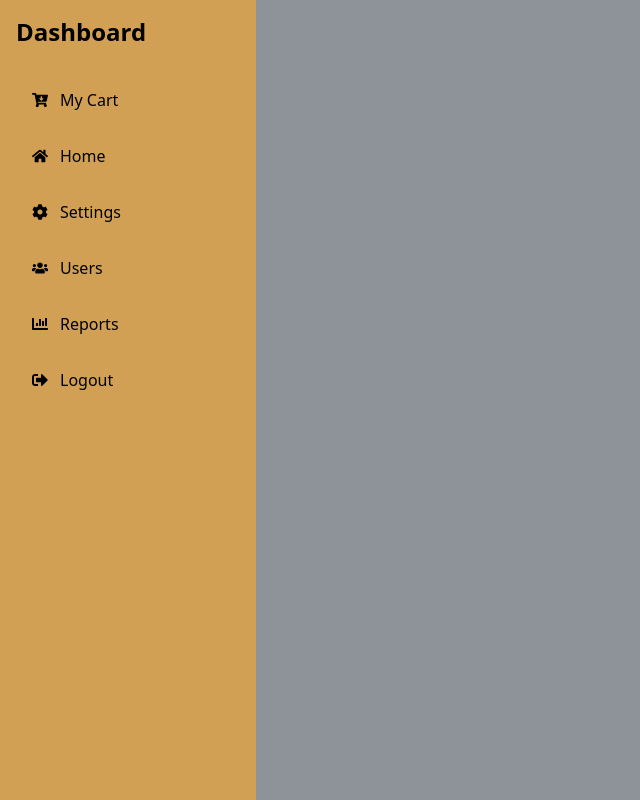
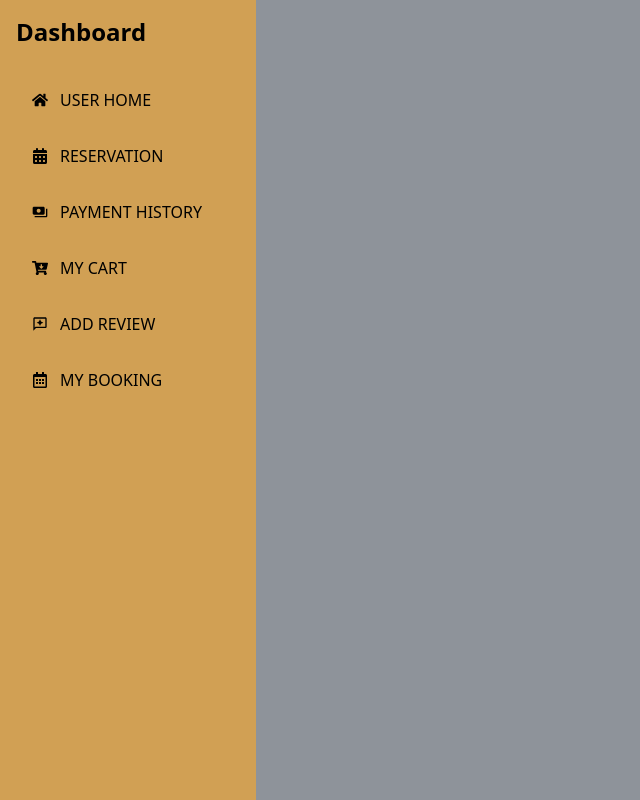
Before and after one commit to sabbir1257/bistro-boss-client-2025, a React (Vite) app: page /dashboard in a window 1280 px wide. Shown: the whole page, without its empty margins (0-640 px from the left). Built offline with nearby package versions, Linux system fonts and the light colour scheme; no server answers.

Commit message:
Crate Dashboard route and Dashboard navigation

```diff
--- a/src/pages/Shared/Sidebar/Sidebar.jsx
+++ b/src/pages/Shared/Sidebar/Sidebar.jsx
@@ -3,14 +3,13 @@ import { NavLink } from "react-router-dom";
 import clsx from "clsx";
 import {
   FaHome,
-  FaCog,
-  FaUsers,
-  FaChartBar,
-  FaSignOutAlt,
   FaTimes,
   FaBars,
   FaCartArrowDown,
+  FaRegCalendarAlt,
 } from "react-icons/fa"; // Importing icons from react-icons
+import { MdOutlineReviews, MdPayments } from "react-icons/md";
+import { FaCalendarDays } from "react-icons/fa6";
 
 const Sidebar = () => {
   const [isOpen, setIsOpen] = useState(false);
@@ -22,12 +21,12 @@ const Sidebar = () => {
   // Memoize the list of links with icons
   const navLinks = useMemo(
     () => [
-      { to: "dashboard/cart", label: "My Cart", icon: <FaCartArrowDown /> },
-      { to: "/", label: "Home", icon: <FaHome /> },
-      { to: "/settings", label: "Settings", icon: <FaCog /> },
-      { to: "/users", label: "Users", icon: <FaUsers /> },
-      { to: "/reports", label: "Reports", icon: <FaChartBar /> },
-      { to: "/logout", label: "Logout", icon: <FaSignOutAlt /> },
+      { to: "/dashboard/userHome", label: "user Home", icon: <FaHome /> },
+      { to: "/dashboard/reservation", label: "Reservation", icon: <FaCalendarDays /> },
+      { to: "/dashboard/paymentHistory", label: "payment history", icon: <MdPayments /> },
+      { to: "/dashboard/cart", label: "My Cart", icon: <FaCartArrowDown /> },
+      { to: "/dashboard/addReview", label: "Add Review", icon: <MdOutlineReviews /> },
+      { to: "/logout", label: "My Booking", icon: <FaRegCalendarAlt /> },
     ],
     []
   );
@@ -61,7 +60,7 @@ const Sidebar = () => {
             <NavLink
               key={to}
               to={to}
-              className="flex items-center px-4 py-2 text-black rounded hover:text-white hover:bg-gray-700"
+              className="flex items-center px-4 py-2 text-black uppercase rounded hover:text-white hover:bg-gray-700"
               activeClassName="bg-gray-600"
             >
               <span className="mr-3">{icon}</span> {/* Render the icon here */}
```
